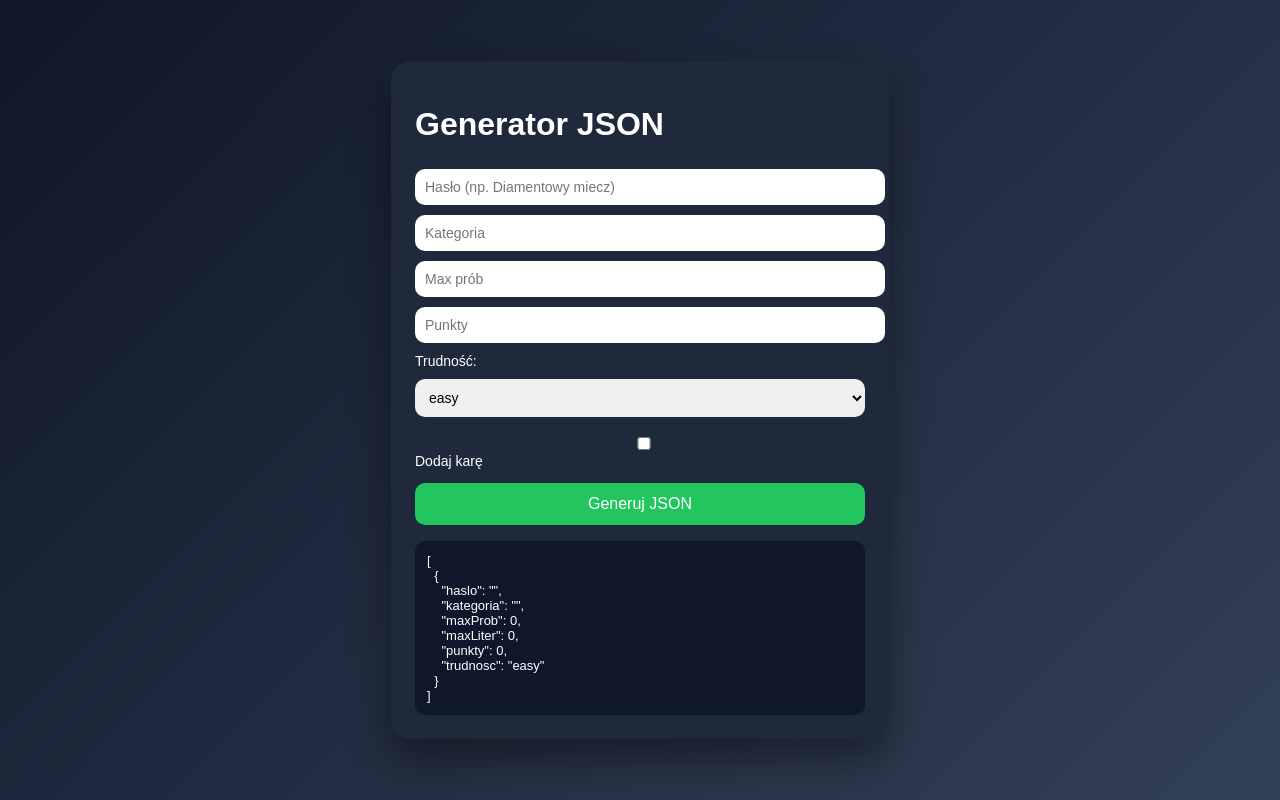
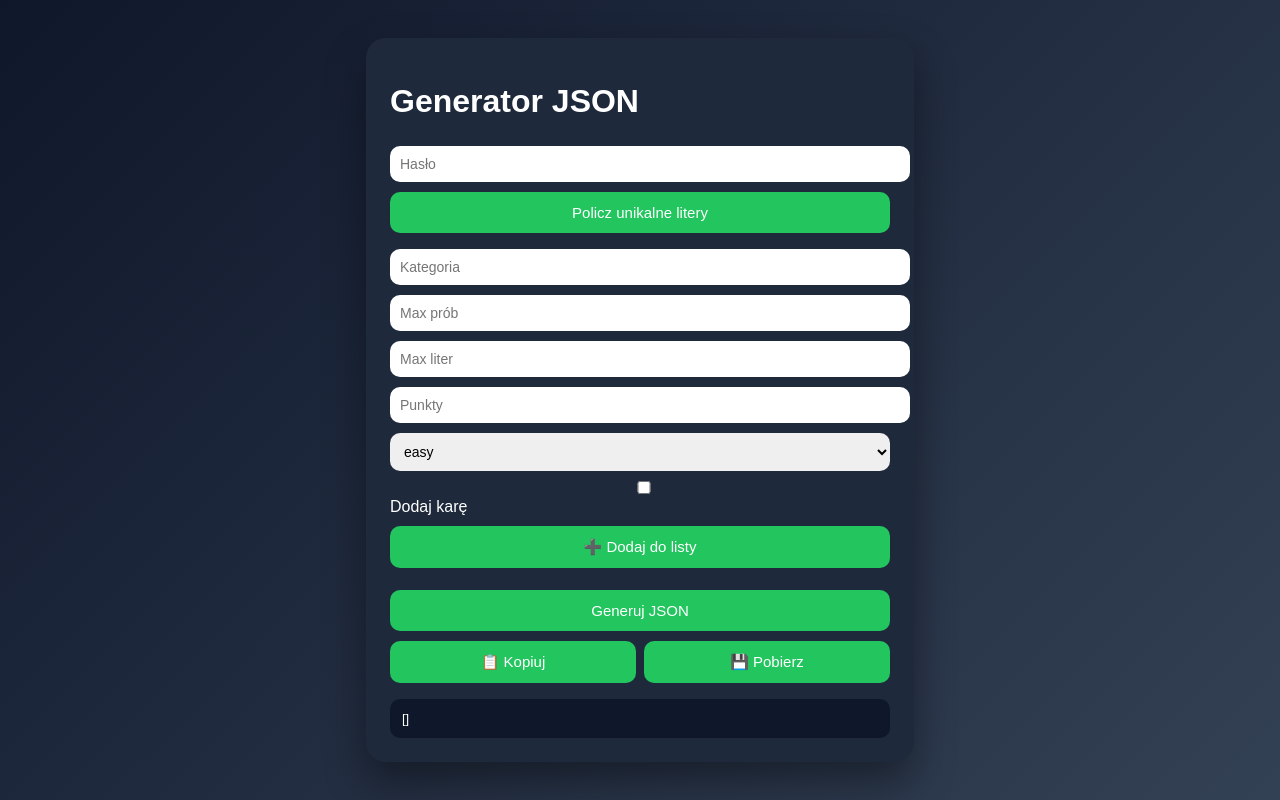
Before and after one commit to MrKazzanek/QozaBot, a plain HTML site: page gen.html in a window 1280 px wide. Both pictures are taken after a click on the button "Generuj JSON". Drawn offline with Linux system fonts and the light colour scheme.

Commit message:
Update gen.html

```diff
--- a/gen.html
+++ b/gen.html
@@ -22,7 +22,7 @@ body {
   padding: 24px;
   border-radius: 20px;
   width: 100%;
-  max-width: 450px;
+  max-width: 500px;
   box-shadow: 0 20px 40px rgba(0,0,0,0.4);
 }
 
@@ -38,18 +38,23 @@ input, select {
 }
 
 button {
-  margin-top: 14px;
+  margin-top: 10px;
   width: 100%;
   padding: 12px;
   border: none;
   border-radius: 10px;
   background: #22c55e;
   color: white;
-  font-size: 16px;
+  font-size: 15px;
   cursor: pointer;
 }
 
 button:hover { background: #16a34a; }
+
+.row {
+  display: flex;
+  gap: 8px;
+}
 
 .output {
   margin-top: 16px;
@@ -60,10 +65,24 @@ button:hover { background: #16a34a; }
   white-space: pre-wrap;
 }
 
-label {
-  display: block;
-  margin-top: 10px;
-  font-size: 14px;
+.small {
+  font-size: 13px;
+  opacity: 0.8;
+  margin-top: 6px;
+}
+
+.list {
+  margin-top: 12px;
+  font-size: 13px;
+  max-height: 120px;
+  overflow-y: auto;
+}
+
+.item {
+  background: #334155;
+  padding: 6px;
+  border-radius: 6px;
+  margin-top: 4px;
 }
 </style>
 </head>
@@ -73,20 +92,20 @@ label {
 <div class="container">
   <h1>Generator JSON</h1>
 
-  <input id="haslo" placeholder="Hasło (np. Diamentowy miecz)">
+  <input id="haslo" placeholder="Hasło">
+  <button onclick="calcLetters()">Policz unikalne litery</button>
+  <div class="small" id="lettersResult"></div>
+
   <input id="kategoria" placeholder="Kategoria">
-
   <input id="maxProb" type="number" placeholder="Max prób">
+  <input id="maxLiter" type="number" placeholder="Max liter">
   <input id="punkty" type="number" placeholder="Punkty">
 
-  <label>
-    Trudność:
-    <select id="trudnosc">
-      <option value="easy">easy</option>
-      <option value="medium">medium</option>
-      <option value="hard">hard</option>
-    </select>
-  </label>
+  <select id="trudnosc">
+    <option value="easy">easy</option>
+    <option value="medium">medium</option>
+    <option value="hard">hard</option>
+  </select>
 
   <label>
     <input type="checkbox" id="karaToggle"> Dodaj karę
@@ -94,12 +113,23 @@ label {
 
   <input id="kara" type="number" placeholder="Kara" style="display:none;">
 
+  <button onclick="addItem()">➕ Dodaj do listy</button>
+
+  <div class="list" id="list"></div>
+
   <button onclick="generate()">Generuj JSON</button>
+
+  <div class="row">
+    <button onclick="copyJSON()">📋 Kopiuj</button>
+    <button onclick="downloadJSON()">💾 Pobierz</button>
+  </div>
 
   <div class="output" id="output"></div>
 </div>
 
 <script>
+let items = [];
+
 const karaToggle = document.getElementById("karaToggle");
 const karaInput = document.getElementById("kara");
 
@@ -108,32 +138,62 @@ karaToggle.addEventListener("change", () => {
 });
 
 function getUniqueLetters(text) {
-  return [...new Set(text.replace(/\\s+/g, '').toLowerCase())];
+  return [...new Set(text.replace(/\s+/g, '').toLowerCase())];
 }
 
-function generate() {
+function calcLetters() {
+  const haslo = document.getElementById("haslo").value;
+  const letters = getUniqueLetters(haslo);
+
+  document.getElementById("lettersResult").innerText =
+    `Unikalne litery (${letters.length}): ${letters.join(', ')}`;
+}
+
+function addItem() {
   const haslo = document.getElementById("haslo").value;
   const kategoria = document.getElementById("kategoria").value;
   const maxProb = Number(document.getElementById("maxProb").value);
+  const maxLiter = Number(document.getElementById("maxLiter").value);
   const punkty = Number(document.getElementById("punkty").value);
   const trudnosc = document.getElementById("trudnosc").value;
 
-  const uniqueLetters = getUniqueLetters(haslo);
-
-  let obj = {
-    haslo,
-    kategoria,
-    maxProb,
-    maxLiter: uniqueLetters.length,
-    punkty,
-    trudnosc
-  };
+  let obj = { haslo, kategoria, maxProb, maxLiter, punkty, trudnosc };
 
   if (karaToggle.checked) {
     obj.kara = Number(document.getElementById("kara").value);
   }
 
-  document.getElementById("output").innerText = JSON.stringify([obj], null, 2);
+  items.push(obj);
+  renderList();
+}
+
+function renderList() {
+  const list = document.getElementById("list");
+  list.innerHTML = "";
+
+  items.forEach((item, i) => {
+    const div = document.createElement("div");
+    div.className = "item";
+    div.innerText = `${i+1}. ${item.haslo}`;
+    list.appendChild(div);
+  });
+}
+
+function generate() {
+  document.getElementById("output").innerText = JSON.stringify(items, null, 2);
+}
+
+function copyJSON() {
+  const text = document.getElementById("output").innerText;
+  navigator.clipboard.writeText(text);
+}
+
+function downloadJSON() {
+  const blob = new Blob([JSON.stringify(items, null, 2)], { type: "application/json" });
+  const a = document.createElement("a");
+  a.href = URL.createObjectURL(blob);
+  a.download = "data.json";
+  a.click();
 }
 </script>
 
```
